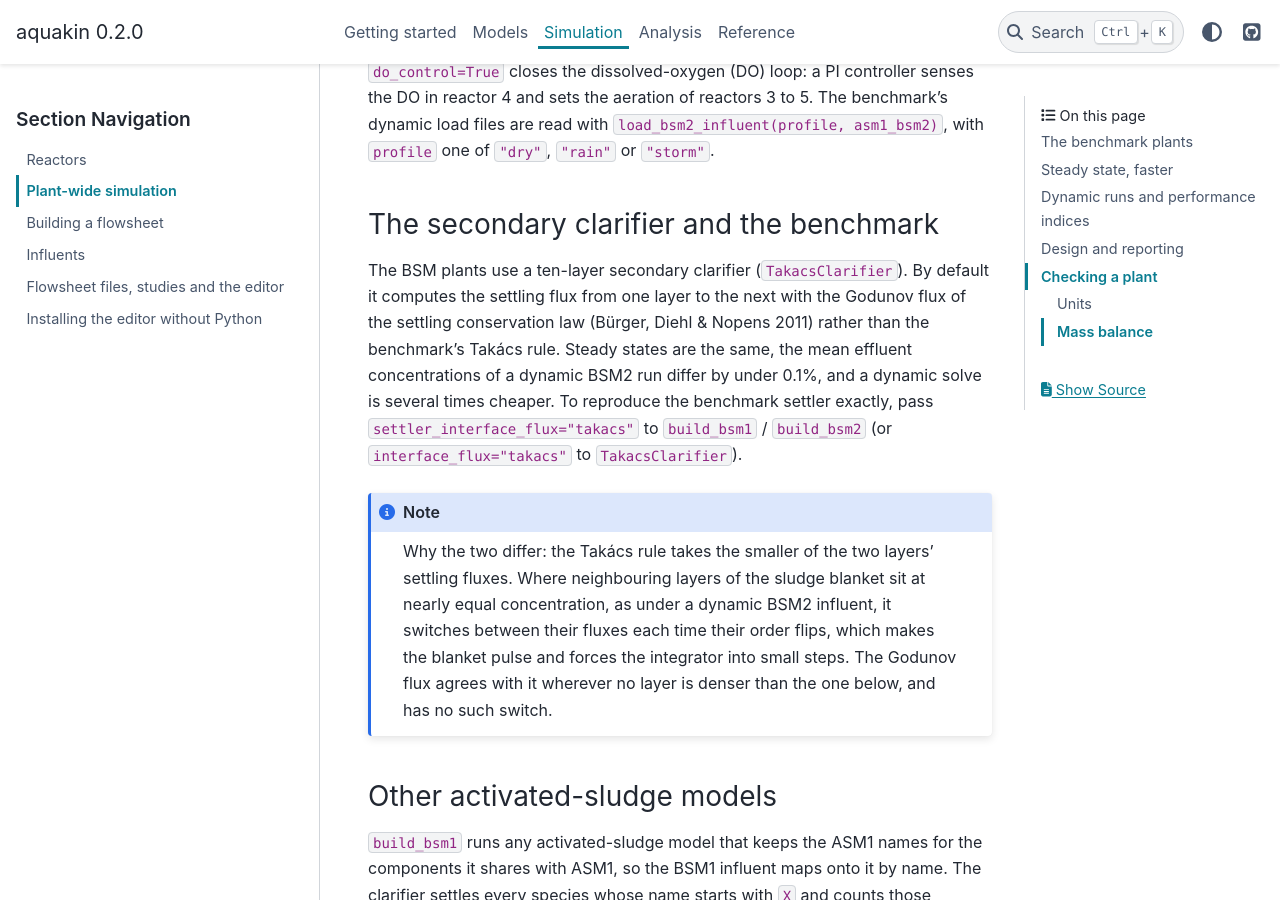
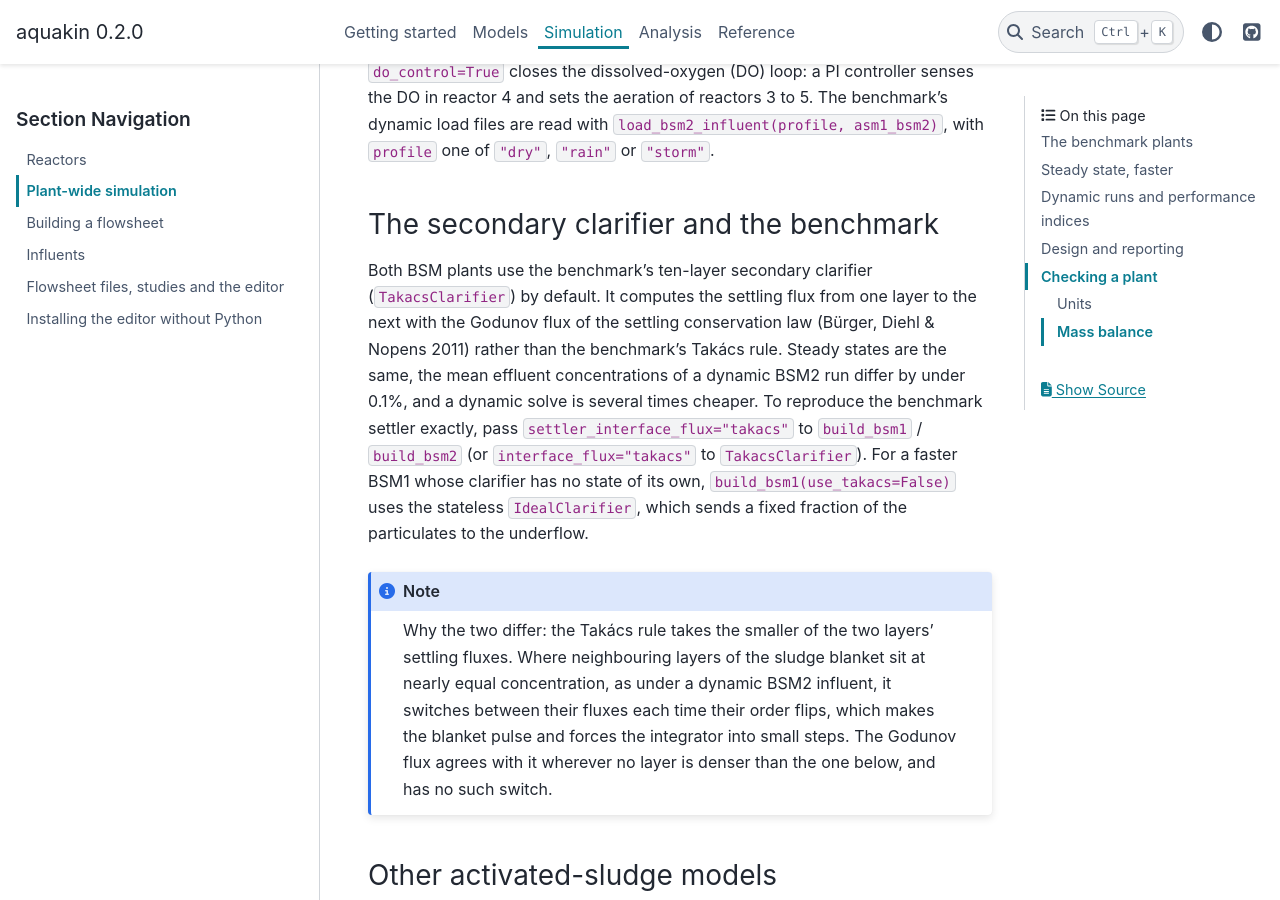
Before and after one commit to DeGrootResearchGroup/aquakin, a Sphinx documentation site: the page built from docs/plants.md, in a window 1280 px wide and 900 px high, scrolled down 2554 px. Built offline with Sphinx 7.4.7 and the PyData theme 0.15.4, drawn with Linux system fonts in a browser that asks for light colours; some of the changed text lies outside the part shown.

Commit message:
State the BSM1 results of the Takács default in the docs
Updates the steady-state, PTC, EQI / OCI and mass-balance numbers on the
plant page and the README to the new default's values, adds the hidden
checks the page lacked for them, and says that both BSM plants use the
Takács settler by default and how to get the ideal clarifier.

Co-Authored-By: Claude Opus 5.5 <noreply@anthropic.com>

````diff
--- a/docs/plants.md
+++ b/docs/plants.md
@@ -112,14 +118,17 @@ asm1_bsm2)`, with `profile` one of `"dry"`, `"rain"` or `"storm"`.
 
 ### The secondary clarifier and the benchmark
 
-The BSM plants use a ten-layer secondary clarifier (`TakacsClarifier`). By
-default it computes the settling flux from one layer to the next with the
-Godunov flux of the settling conservation law (Bürger, Diehl & Nopens 2011)
-rather than the benchmark's Takács rule. Steady states are the same, the mean
-effluent concentrations of a dynamic BSM2 run differ by under 0.1%, and a
-dynamic solve is several times cheaper. To reproduce the benchmark settler
-exactly, pass `settler_interface_flux="takacs"` to `build_bsm1` / `build_bsm2`
-(or `interface_flux="takacs"` to `TakacsClarifier`).
+Both BSM plants use the benchmark's ten-layer secondary clarifier
+(`TakacsClarifier`) by default. It computes the settling flux from one layer to
+the next with the Godunov flux of the settling conservation law (Bürger, Diehl &
+Nopens 2011) rather than the benchmark's Takács rule. Steady states are the
+same, the mean effluent concentrations of a dynamic BSM2 run differ by under
+0.1%, and a dynamic solve is several times cheaper. To reproduce the benchmark
+settler exactly, pass `settler_interface_flux="takacs"` to `build_bsm1` /
+`build_bsm2` (or `interface_flux="takacs"` to `TakacsClarifier`). For a faster
+BSM1 whose clarifier has no state of its own, `build_bsm1(use_takacs=False)`
+uses the stateless `IdealClarifier`, which sends a fixed fraction of the
+particulates to the underflow.
 
 ```{note}
 Why the two differ: the Takács rule takes the smaller of the two layers'
@@ -264,8 +279,11 @@ integrator, which compiles and runs several times faster:
 fast = dyn.solve(t_span=(7.0, 14.0), t_eval=jnp.linspace(7.0, 14.0, 673),
                  y0=first_week.state[-1], forward_fast=True)
 print(f"EQI = {evaluate_bsm1(dyn, fast).eqi:.0f} kg/d")
-# EQI = 5051 kg/d
+# EQI = 5044 kg/d
 ```
+
+% invisible-code-block: python
+%     assert round(float(evaluate_bsm1(dyn, fast).eqi)) == 5044
 
 `forward_fast=True` needs concrete `params` and `y0` (not traced values), and
 its result is **not differentiable**. It honours only `rtol`, `atol` and
@@ -280,7 +298,8 @@ Two other settings tune the ordinary solve, through
 - `colored_jacobian` controls whether the Jacobian of each implicit step is
   built sparsely by graph colouring, which pays on large plants. The default
   `"auto"` uses it for the reverse-mode gradient of a plant with many states
-  (BSM2 yes, BSM1 no; `plant.colored_jacobian_decision()` reports the choice);
+  (BSM2 and BSM1 yes, BSM1 with `use_takacs=False` no;
+  `plant.colored_jacobian_decision()` reports the choice);
   `True` forces it on, `False` off.
 
 The other integrator settings are described in
@@ -408,17 +427,19 @@ across models. The imbalance is computed independently, so it is a real check:
 mb = dyn.mass_balance(dyn_sol)
 print(mb.summary())
 print(mb.closed(rtol=1e-2), round(mb["N"].relative_imbalance, 4))
-# True 0.0008
+# True 0.0007
 ```
+
+% invisible-code-block: python
+%     assert mb.closed(rtol=1e-2) and round(mb["N"].relative_imbalance, 4) == 0.0007
 
 The gas terms are integrated over the saved points, so save them finely enough
 to resolve the dynamics (the 15-minute output above is ample).
 
 One closure is approximate however finely you save: a `TakacsClarifier` with
-`composition_mode="lumped_tss"` (the BSM2 default, and BSM1's with
-`use_takacs=True`) tracks only the total solids in each layer, so it values the
-nitrogen and phosphorus held in its sludge blanket at the model's default
-solids composition. COD is exact. While the blanket is filling or emptying,
+`composition_mode="lumped_tss"` (the default of both BSM plants) tracks only
+the total solids in each layer, so it values the nitrogen and phosphorus held in
+its sludge blanket at the model's default solids composition. COD is exact. While the blanket is filling or emptying,
 nitrogen misses by about 0.2% (on BSM1 over days 1 to 3 from the warm start);
 at steady state it closes. The balance then lists the reason in
 `mb["N"].notes` and `mb["P"].notes`, and `summary()` prints it. Use
````
Also changed, not shown: other parts of docs/plants.md (+16 -4 lines), README.md (+2 -2 lines).
